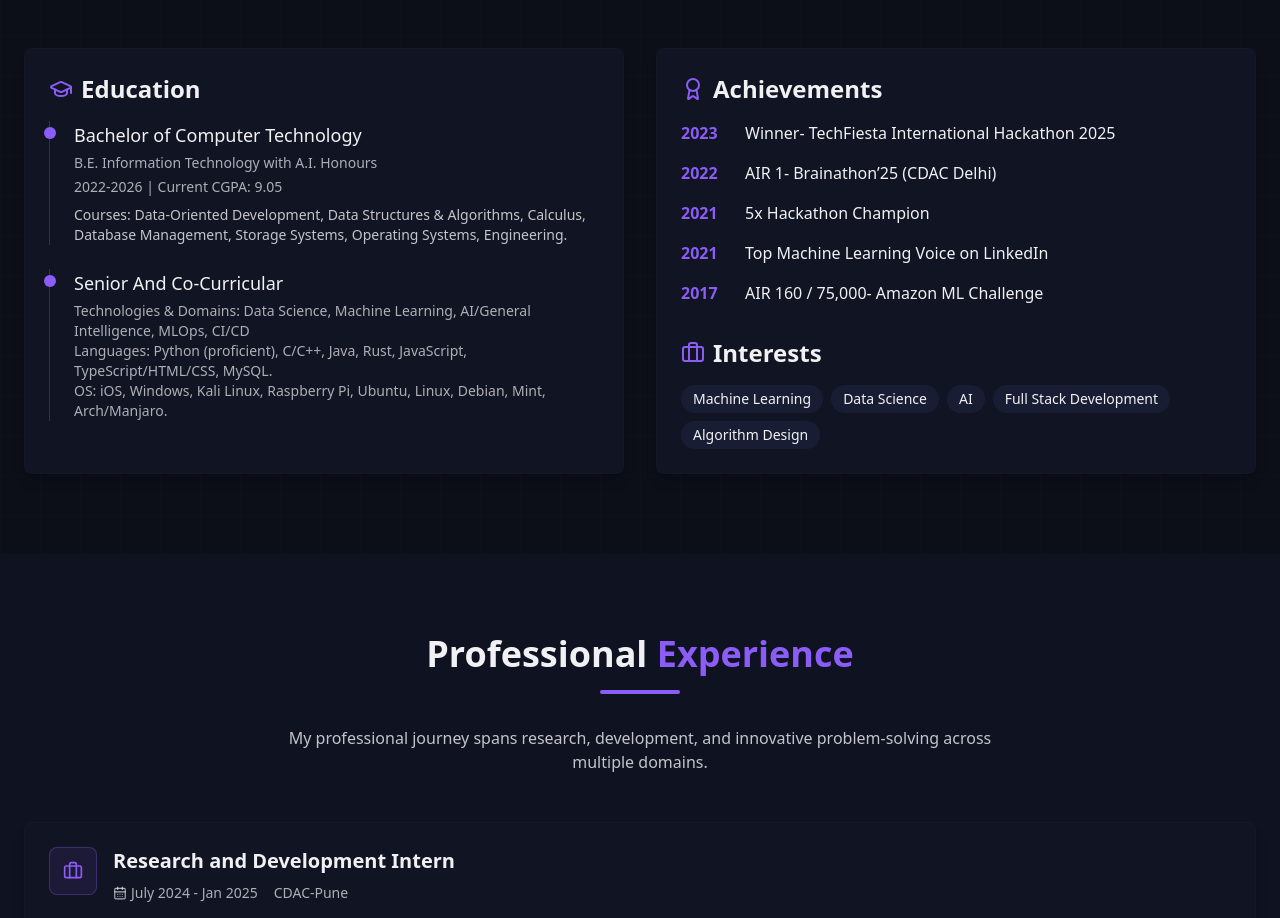
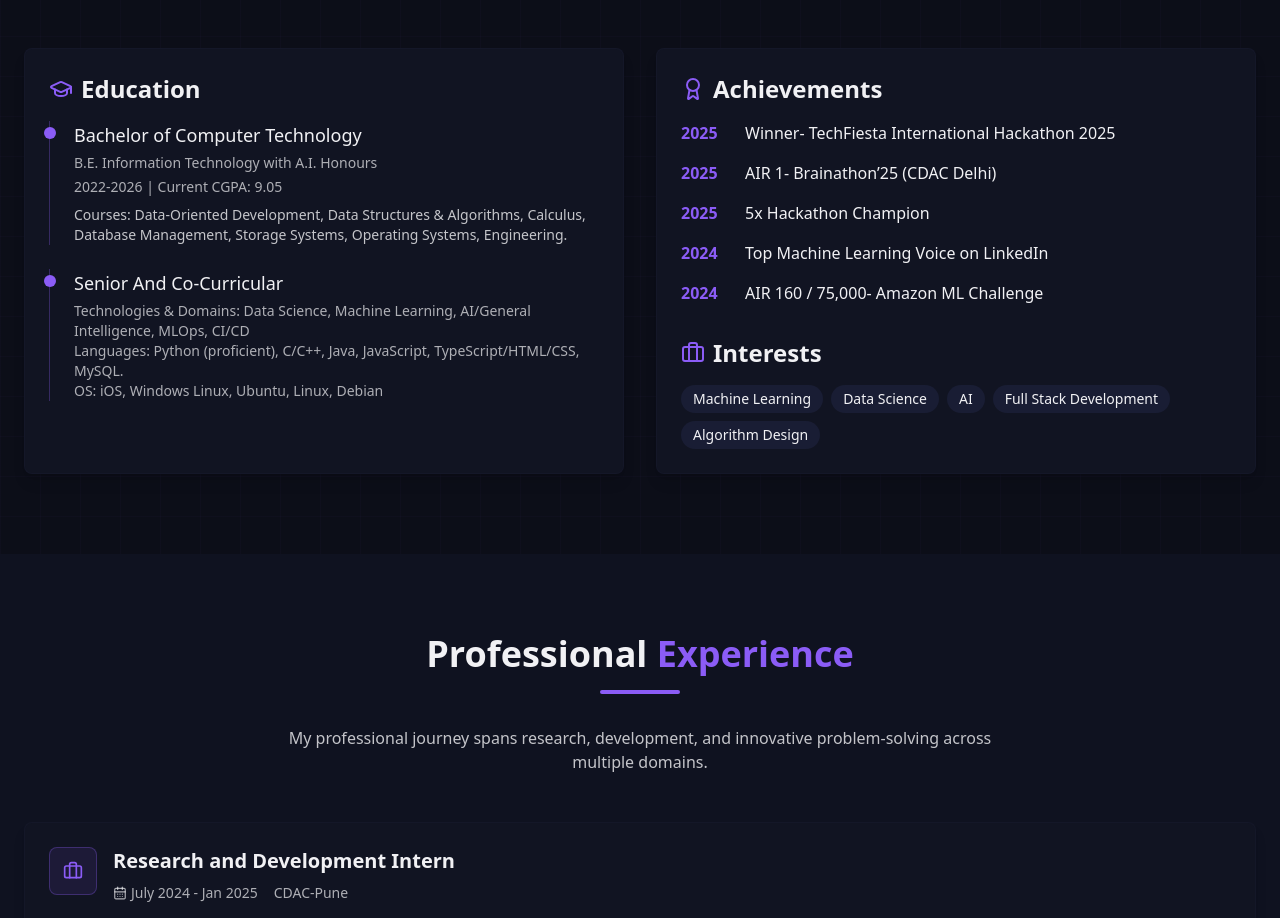
Before and after one commit to sohamyedgaonkar/deep-tech-portfolio-glow, a React (Vite) app: page / in a window 1280 px wide. Shown: the part 1044-1962 px from the top of the page. Built offline with nearby package versions, Linux system fonts and the light colour scheme.

Commit message:
Update About.tsx

```diff
--- a/src/components/About.tsx
+++ b/src/components/About.tsx
@@ -39,8 +39,8 @@ const About = () => {
                 <div className="absolute w-3 h-3 bg-tech-purple rounded-full -left-[6.5px] top-1.5"></div>
                 <h4 className="text-lg font-medium mb-1">Senior And Co-Curricular</h4>
                 <p className="text-sm text-foreground/70">Technologies & Domains: Data Science, Machine Learning, AI/General Intelligence, MLOps, CI/CD</p>
-                <p className="text-sm text-foreground/70">Languages: Python (proficient), C/C++, Java, Rust, JavaScript, TypeScript/HTML/CSS, MySQL.</p>
-                <p className="text-sm text-foreground/70">OS: iOS, Windows, Kali Linux, Raspberry Pi, Ubuntu, Linux, Debian, Mint, Arch/Manjaro.</p>
+                <p className="text-sm text-foreground/70">Languages: Python (proficient), C/C++, Java, JavaScript, TypeScript/HTML/CSS, MySQL.</p>
+                <p className="text-sm text-foreground/70">OS: iOS, Windows Linux, Ubuntu, Linux, Debian</p>
               </div>
             </div>
           </div>
@@ -53,35 +53,35 @@ const About = () => {
 
             <div className="space-y-4">
               <div className="flex">
-                <div className="w-16 text-tech-purple font-semibold">2023</div>
+                <div className="w-16 text-tech-purple font-semibold">2025</div>
                 <div>
                   <p className="font-medium">Winner- TechFiesta International Hackathon 2025</p>
                 </div>
               </div>
 
               <div className="flex">
-                <div className="w-16 text-tech-purple font-semibold">2022</div>
+                <div className="w-16 text-tech-purple font-semibold">2025</div>
                 <div>
                   <p className="font-medium">AIR 1- Brainathon’25 (CDAC Delhi)</p>
                 </div>
               </div>
 
               <div className="flex">
-                <div className="w-16 text-tech-purple font-semibold">2021</div>
+                <div className="w-16 text-tech-purple font-semibold">2025</div>
                 <div>
                   <p className="font-medium">5x Hackathon Champion</p>
                 </div>
               </div>
 
               <div className="flex">
-                <div className="w-16 text-tech-purple font-semibold">2021</div>
+                <div className="w-16 text-tech-purple font-semibold">2024</div>
                 <div>
                   <p className="font-medium">Top Machine Learning Voice on LinkedIn</p>
                 </div>
               </div>
 
               <div className="flex">
-                <div className="w-16 text-tech-purple font-semibold">2017</div>
+                <div className="w-16 text-tech-purple font-semibold">2024</div>
                 <div>
                   <p className="font-medium"> AIR 160 / 75,000- Amazon ML Challenge</p>
                 </div>
```
